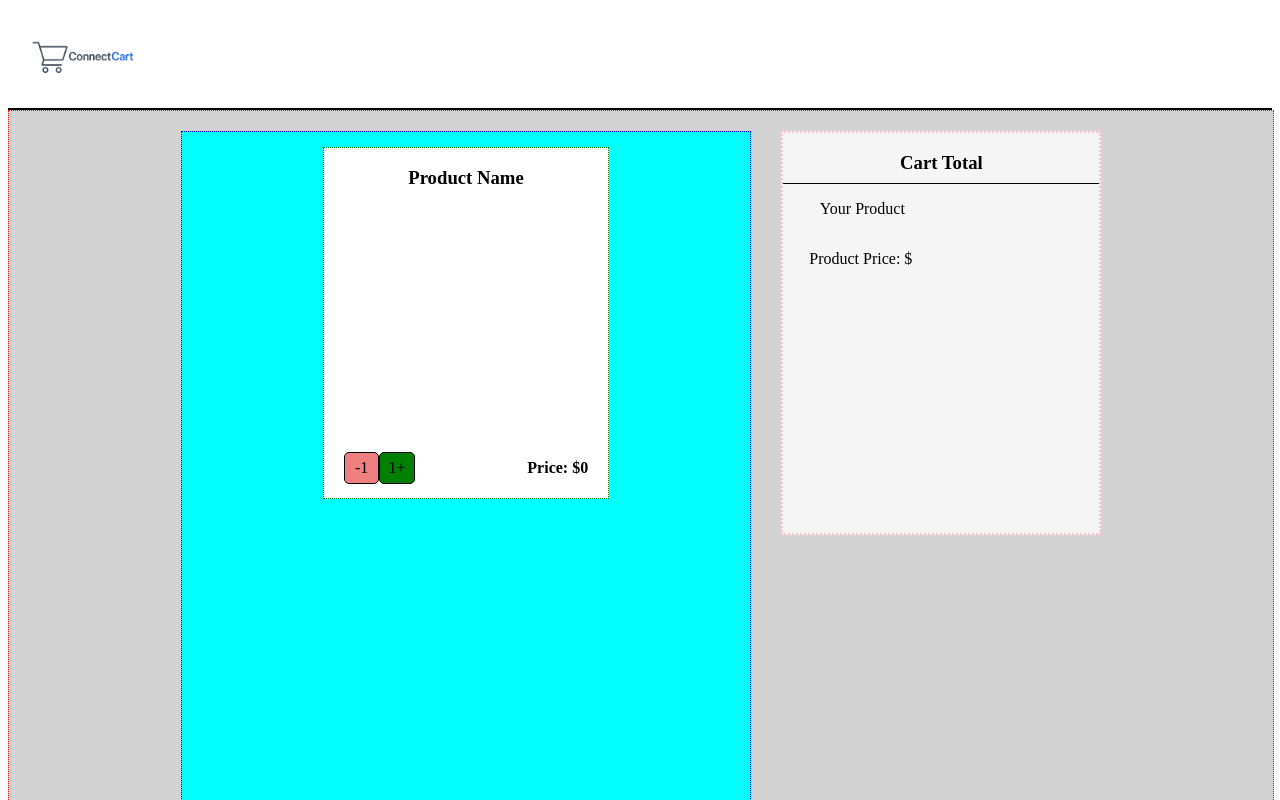
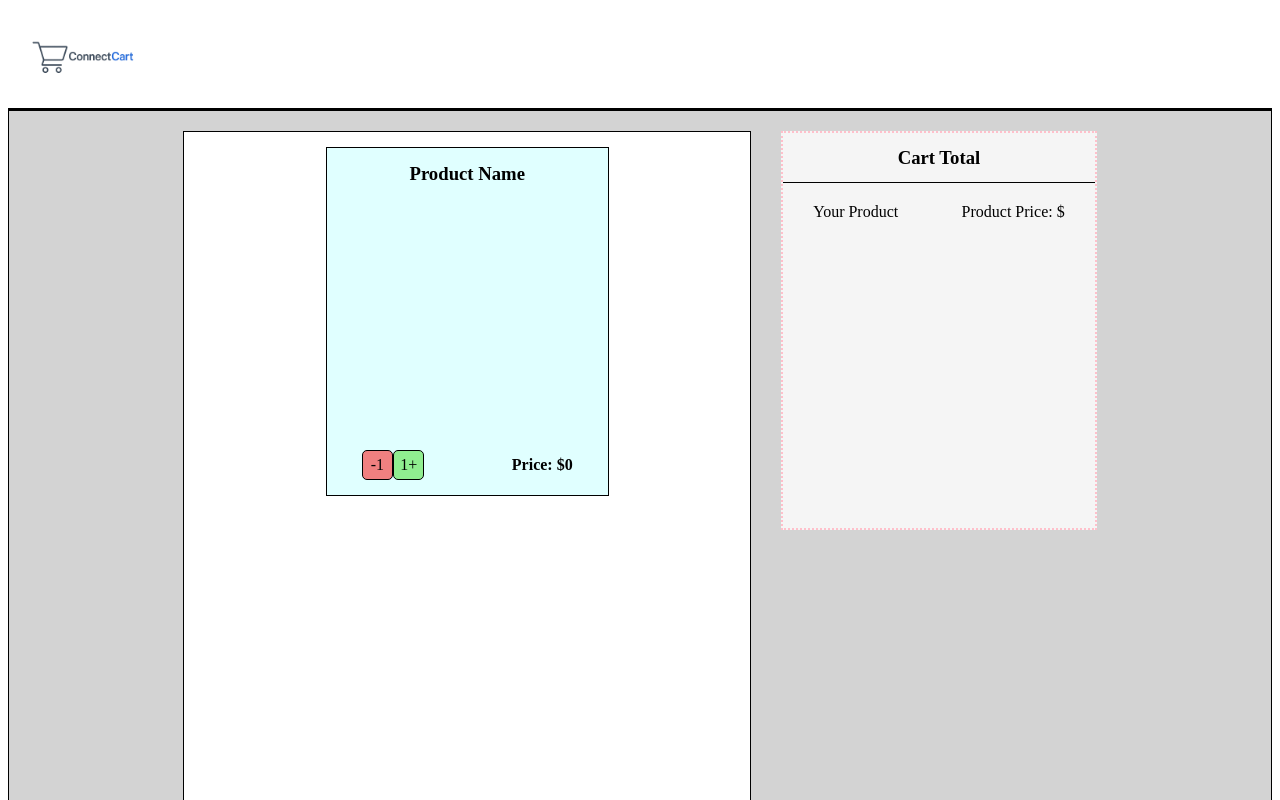
Before and after one commit to WarGuy17/ConnectCart, an Angular app: page /cart in a window 1280 px wide. Shown: the top 800 px of the page. Built offline with nearby package versions, Linux system fonts and the light colour scheme.

Commit message:
Updating CSS for Home, Login and Cart

```diff
--- a/src/app/MiniNav/mininav.css
+++ b/src/app/MiniNav/mininav.css
@@ -4,7 +4,17 @@ ul {
 
 ul li {
     list-style: none;
+    padding: 10px;
+}
+
+ul li a {
+    text-decoration: none;
     border: 1px solid black;
     padding: 10px;
     border-radius: 7px;
 }
+
+ul li a:hover {
+    background-color: lightgrey;
+    color: black;
+}
--- a/src/app/cart/cart.css
+++ b/src/app/cart/cart.css
@@ -1,32 +1,46 @@
+* {
+    box-sizing: border-box;
+    padding: 0px;
+    margin: 0px;
+}
+
 .background{
     display: flex;
     width: 100%;
     height: 1000px;
-    border: 1px dotted red;
+    border: 1px solid black;
     justify-content: center;
     background-color: lightgrey;
 }
 
+.cart-title {
+    display: flex;
+    width: 100%;
+    height: 50px;
+    align-items: center;
+}
+
 .cart_background {
     display: flex;
-    border: 1px dotted blue;
+    border: 1px solid black;
     width: 45%;
     height: 100%;
     justify-content: center;
-    background-color: aqua;
+    background-color: white;
     margin-top: 20px;
 }
 
 .card_box {
     display: flex;
-    border: 1px dotted green;
+    border: 1px solid black;
     width: 50%;
     height: 35%;
     margin: 15px;
-    background-color: white;
+    background-color: lightcyan;
     justify-content: space-between;
     flex-direction: column;
     align-items: center;
+    padding: 15px;
 }
 
 .purchase_box {
@@ -55,7 +69,7 @@
 .button2 {
     width: 40px;
     height: 30px;
-    background-color: green;
+    background-color: lightgreen;
     border: 1px solid black;
     border-radius: 5px;
     cursor: pointer;
@@ -97,17 +111,23 @@
 
 .product-section {
     display: flex;
-    justify-content: center;
-    align-items: center;
-    width: 50%;
+    justify-content: space-between;
+    width: 100%;
     height: auto;
+    margin: 0 30px;
 }
 
-.price-section2 {
+.middle-section-card {
     display: flex;
-    justify-content: center;
-    align-items: center;
-    width: 49%;
+    justify-content: space-evenly;
+    width: 100%;
+    height: 80%;
+}
+
+.product-row {
+    display: flex;
+    justify-content: space-between;
+    width: 100%;
     height: auto;
-
+    margin-top: 20px;
 }
--- a/src/app/cart/cart.html
+++ b/src/app/cart/cart.html
@@ -19,10 +19,10 @@
         </div>
         <div class="middle-section-card">
             <div class="product-section">
-                <p>{{cartProductName}}</p>
-            </div>
-            <div class="price-section2">
-                <p>{{cartProductPrice}}</p>
+                <div class="product-row">
+                    <p>{{cartProductName}}</p>
+                    <p>{{cartProductPrice}}</p>
+                </div>
             </div>
         </div>
     </div>
--- a/src/app/login/login.css
+++ b/src/app/login/login.css
@@ -2,7 +2,7 @@
     display: flex;
     align-items: center;
     justify-content: center;
-    height: 800px;
+    height: 100vh;
 }
 
 
@@ -10,16 +10,18 @@
     border: 2px solid black;
     display: flex;
     width: 400px;
-    height: 400px;
+    height: 40%;
     flex-direction: column;
     align-items: center;
+    justify-content: center;
+    padding: 20px;
 }
 
 .button {
     border: 1px solid black;
     background-color: lightgrey;
     width: 35%;
-    height: 50px;
+    height: 20%;
     margin-top: 10px;
     display: flex;
     justify-content: center;
```
